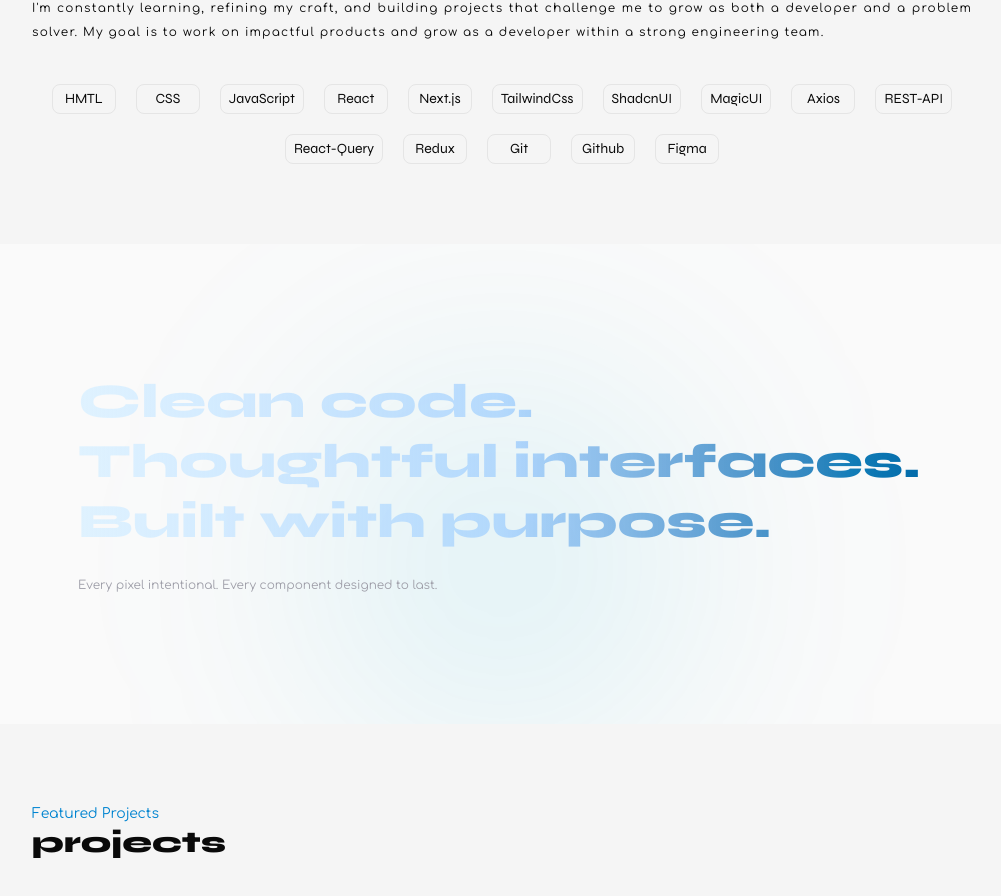
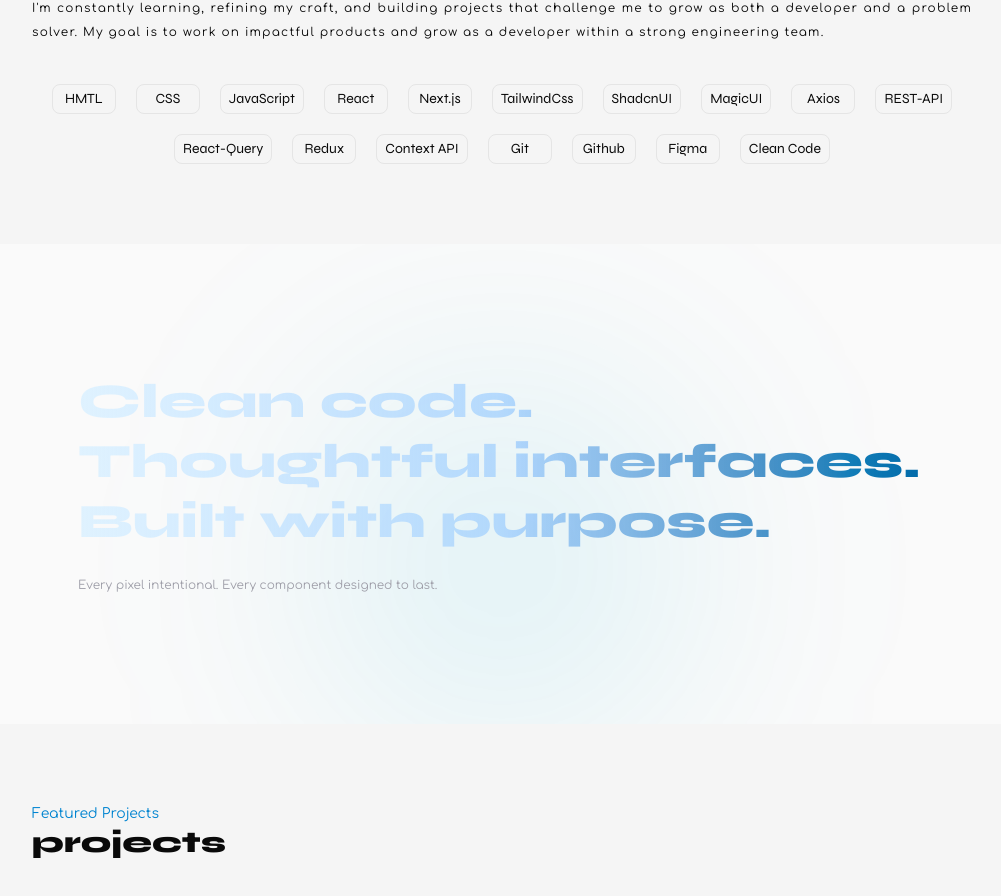
Before and after one commit to sadranafe/portfolio, a Next.js app: page / in a window 1280 px wide. Shown: the part 1152-2048 px from the top of the page, without its empty margins (138-1139 px from the left). Built offline with nearby package versions, Linux system fonts and the light colour scheme.

Commit message:
feat : update skills list

```diff
--- a/src/app/components/layout/About.js
+++ b/src/app/components/layout/About.js
@@ -1,7 +1,7 @@
 import Badge from "../ui/Badge";
 
 const AboutMe = () => {
-    const skills = ['HMTL' , 'CSS' , 'JavaScript' ,'React' , 'Next.js' , 'TailwindCss' , 'ShadcnUI' , 'MagicUI' , 'Axios' , 'REST-API' , 'React-Query' , 'Redux' , 'Git' , 'Github' , 'Figma']
+    const skills = ['HMTL' , 'CSS' , 'JavaScript' ,'React' , 'Next.js' , 'TailwindCss' , 'ShadcnUI' , 'MagicUI' , 'Axios' , 'REST-API' , 'React-Query' , 'Redux' , 'Context API' , 'Git' , 'Github' , 'Figma' , 'Clean Code']
     return (
         <>
             <div className = 'bg-neutral-100 dark:bg-neutral-900 p-20 max-[420px]:p-14 max-[370px]:p-10 max-[300px]:p-7 rounded-xl'>
```
